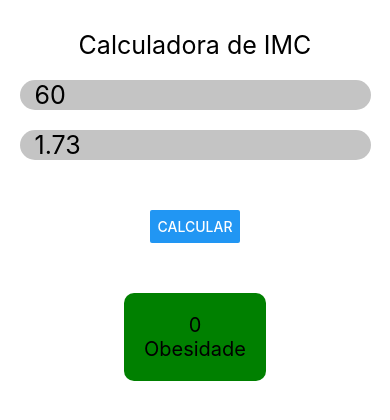
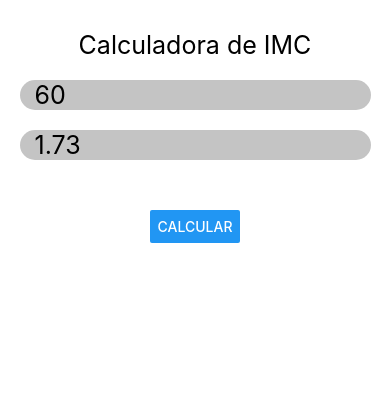
Before and after one commit to AndyElvesSantos/calculador_imc, a React Native app: screen / in a window 390 px wide. Shown: the top 420 px of the page. Built offline with nearby package versions, Linux system fonts and the light colour scheme.

Commit message:
corrigindo bug de NaN do IMC e mostrando o resultado apenas quando o valor do IMC, for maior do que zero.

```diff
--- a/App.js
+++ b/App.js
@@ -26,7 +26,7 @@ const CalcularView = styled.View`
 `
 
 const ResultadoView = styled.View`
-  background-color: green;
+  background-color: ${ props => props.cor};
   margin-top: 50px;
   padding: 20px;
   align-items: center;
@@ -42,19 +42,26 @@ export default function App() {
   const [altura, alteraAltura] = useState ('1.73');
   const [imc, alteraIMC] = useState(0);
   const [categoria, alteraCategoria] = useState ('Obesidade');
+  const [cor, alteraCor] = useState ('blue')
+
   const calcularIMC = () => {
     const indice = (parseFloat(peso) / ( parseFloat (altura) * parseFloat(altura) ) );
     alteraIMC(indice.toFixed(1));
     if (indice < 18.5){
       alteraCategoria('Magreza');
+      alteraCor('blue');
     } else if (indice  < 24.9){
         alteraCategoria('Normal');
+        alteraCor('green');
     } else if (indice < 29.9){
         alteraCategoria('Sobrepeso');
+        alteraCor('orange');
     } else if (indice < 39.9){
-      alteraCategoria('Obesidade');
+        alteraCategoria('Obesidade');
+        alteraCor('yellow');
     } else {
-      alteraCategoria('Obesidade');
+        alteraCategoria('Obesidade Grave');
+        alteraCor('red');
     }
 
     };
@@ -68,10 +75,14 @@ export default function App() {
       <CalcularView>
         <CalcularBotao title="Calcular" onPress={ calcularIMC } />
       </CalcularView>
-      <ResultadoView>
+
+      { imc > 0 && (
+      <ResultadoView cor = {cor}>
         <ResultadoTexto>{imc}</ResultadoTexto>
         <ResultadoTexto>{categoria}</ResultadoTexto>
       </ResultadoView>
+      )}
+
     </Tela>
   );
 };
```
